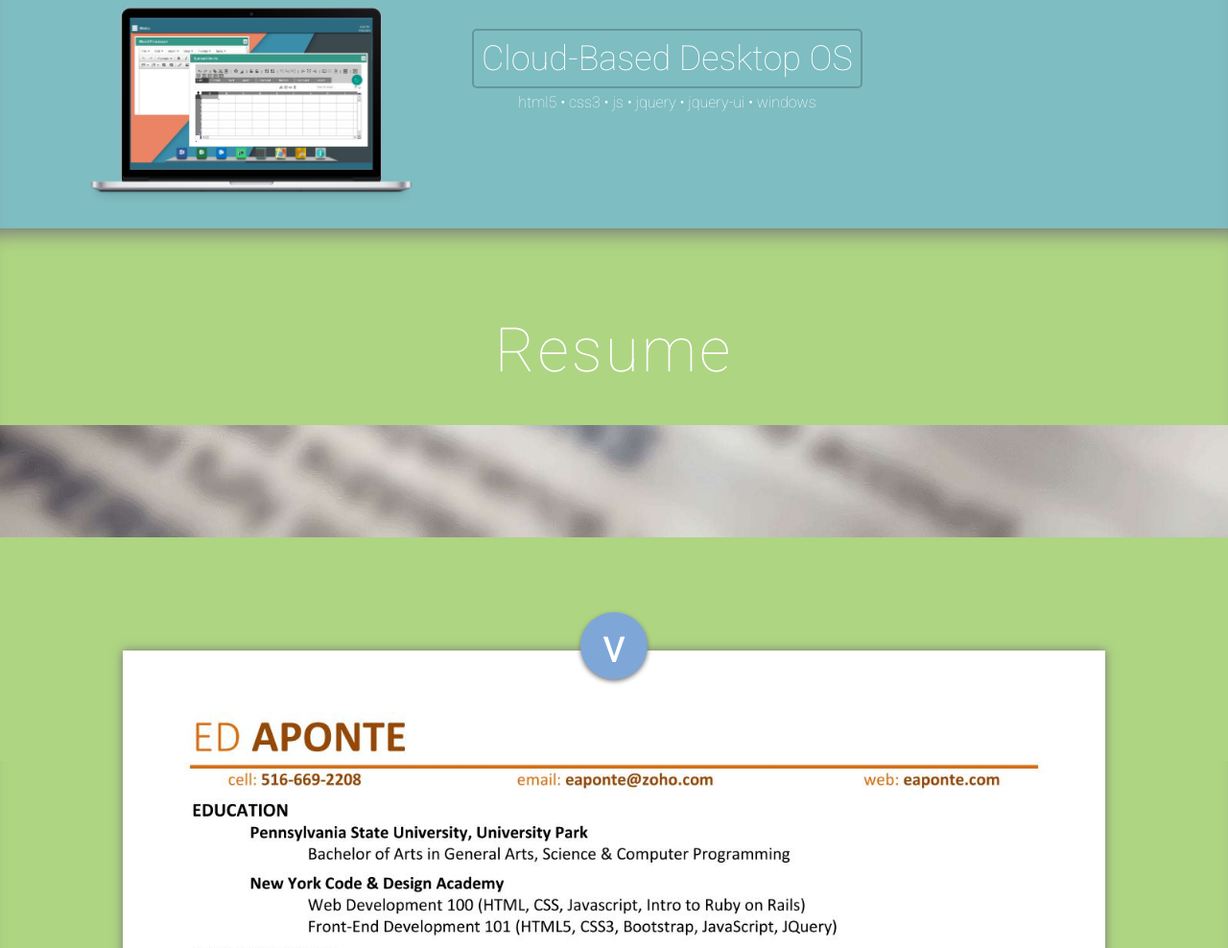
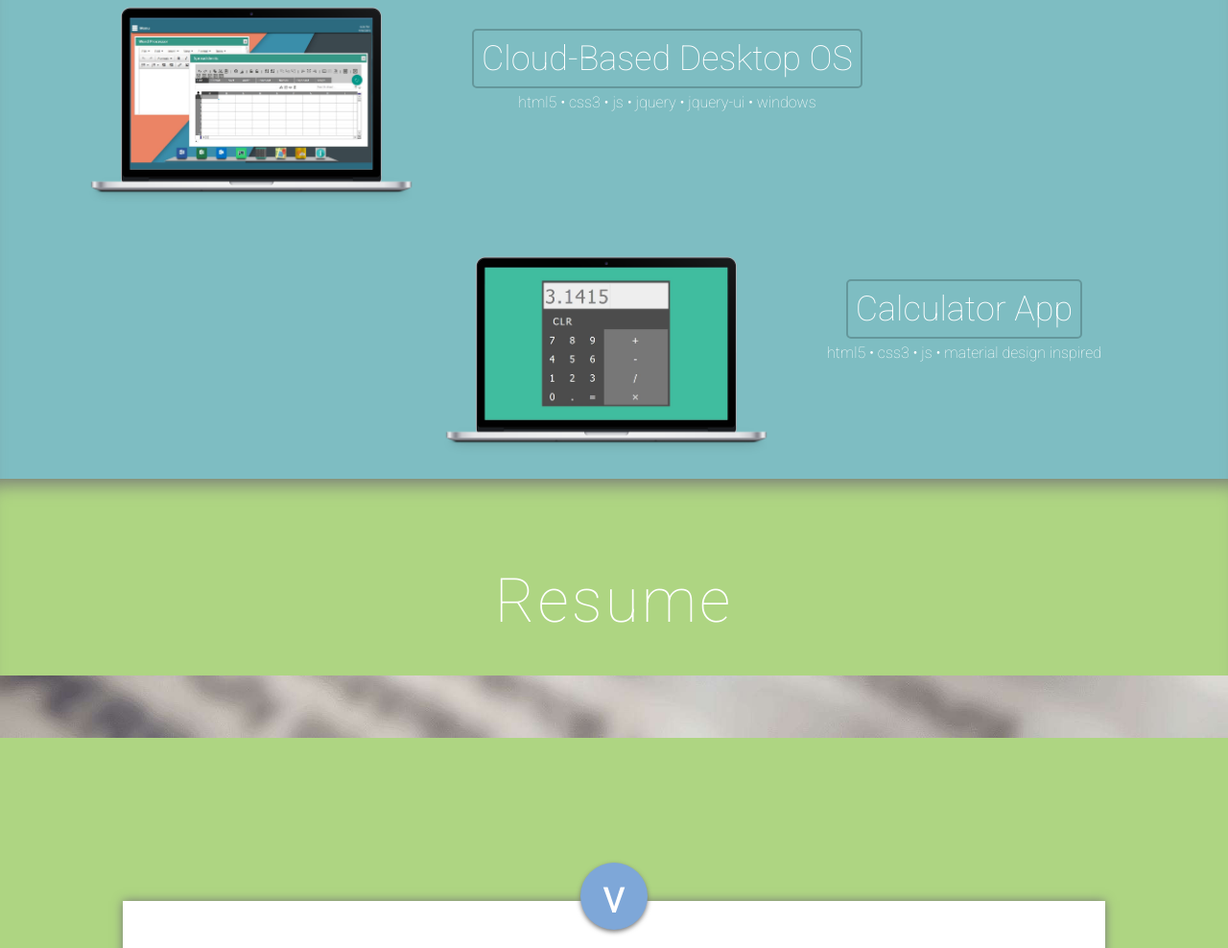
Before and after one commit to eaponte/eaponte.com, a plain HTML site: page index.html in a window 1280 px wide. Shown: the part 2573-3561 px from the top of the page at 96% size. Drawn offline with Linux system fonts and the light colour scheme.

Commit message:
Added link and image to online calculator app

```diff
--- a/index.html
+++ b/index.html
@@ -165,6 +165,7 @@
 
 				<ul>
 					<li class="wow fadeInUp" data-wow-offset="100"><img src="images/cloud-os-desktop.png" alt="Cloud OS Desktop"><span><a href="http://www.eaponte.com/portfolio/leo-os" target="_blank">Cloud-Based Desktop OS</a><span class="desc">html5 &bull; css3 &bull; js &bull; jquery &bull; jquery-ui &bull; windows</span></span></li>
+					<li class="align-right wow fadeInUp" data-wow-offset="100"><img src="images/calculator-desktop.png" alt="Calculator App"><span><a href="http://www.eaponte.com/portfolio/apps/calculator/calculator.html" target="_blank">Calculator App</a><span class="desc">html5 &bull; css3 &bull; js &bull; material design inspired</span></span></li>
 				</ul>
 
 			</div> <!-- end img-list -->
```
Also changed, not shown: images/calculator-desktop.png (added).
